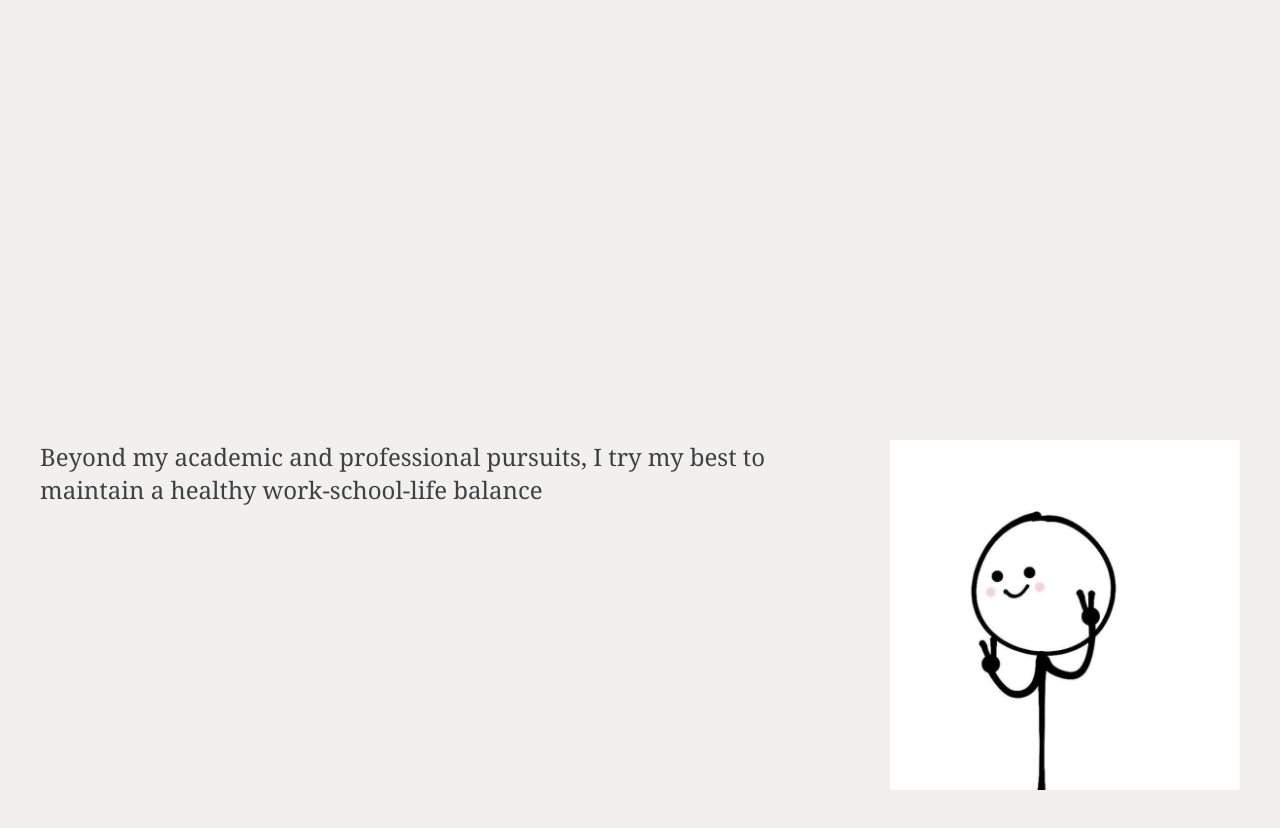
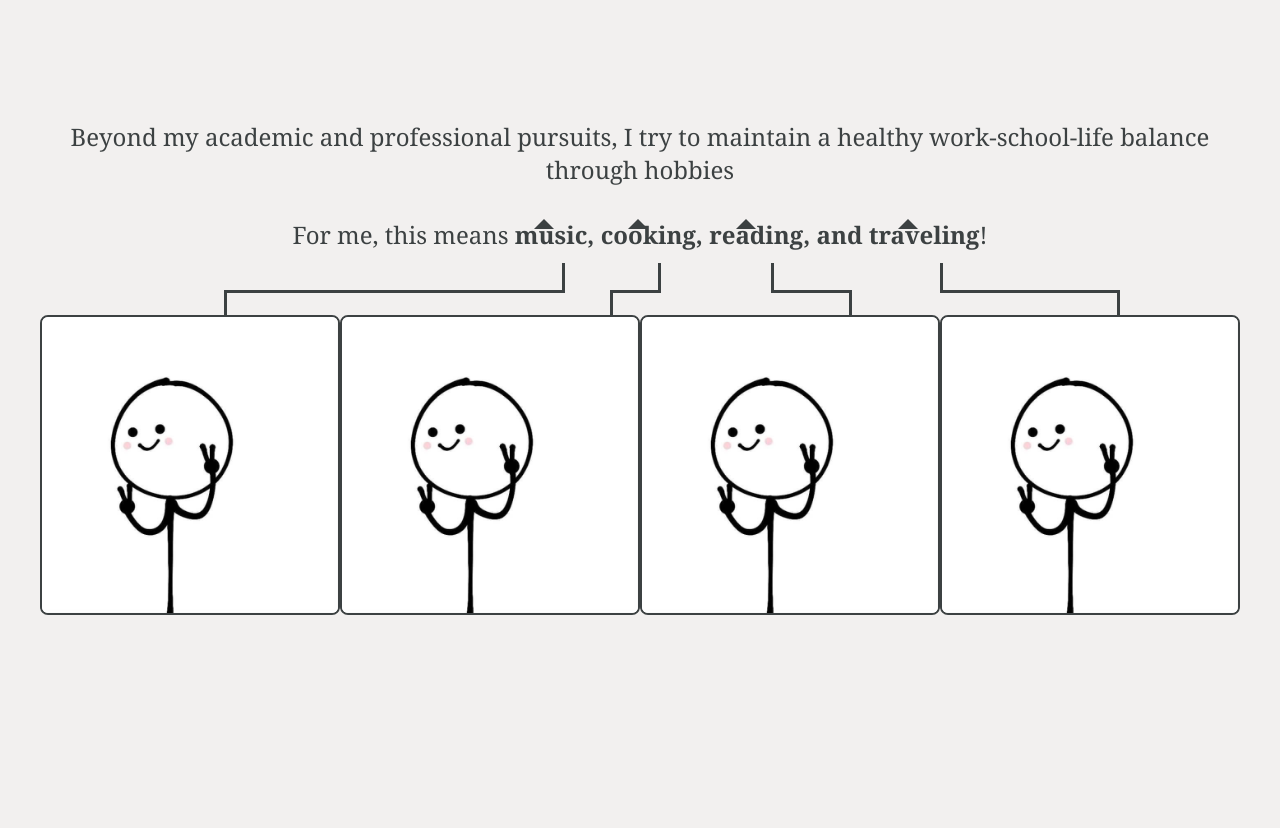
Before and after one commit to k2pereir/my-website, a React (Create React App) app in the folder my-app/: page / in a window 1280 px wide. Shown: the part 2440-3268 px from the top of the page. Built offline with nearby package versions, Linux system fonts and the light colour scheme.

Commit message:
skeleton for the about me section

```diff
--- a/my-app/src/components/about-me.css
+++ b/my-app/src/components/about-me.css
@@ -4,26 +4,199 @@
     margin: 0 auto;
     overflow: hidden;
     font-family: 'Georgia', serif;
+    position: relative;
 }
+
 
 .aboutme {
     font-size: 1.5rem;
     font-weight: 350;
-    display: flex;
-    align-items: flex-start;
-    flex-direction: row;
-    justify-content: flex-start;
     color: rgb(60, 65, 66);
+    position: relative;
 }
 
+
 .intro {
-    text-align: left;
-    flex: 1;
-    padding-right: 60px;
+    text-align: center;
 }
 
-.me {
-    flex-shrink: 0;
-    width: 350px;
-    height: 350px;
+
+.phrase {
+    padding-top: 2rem;
+    text-align: center;
 }
+
+
+.boxes {
+    display: flex;
+    justify-content: space-evenly;
+    align-items: center;
+    margin-top: 4rem;
+    position: relative;
+}
+
+
+.box {
+    width: 300px;
+    height: 300px;
+    border: 2px solid rgb(60, 65, 66);
+    border-radius: 8px;
+    object-fit: cover;
+}
+
+
+.arrows {
+    position: absolute;
+    top: 50%;
+    width: 100%;
+    height: 100%;
+    pointer-events: none;
+}
+
+
+.arrow {
+    position: absolute;
+    width: 0;
+    height: 0;
+    border-style: solid;
+}
+
+
+.arrow-music {
+    border-width: 0 10px 10px 10px;
+    border-color: transparent transparent rgb(60, 65, 66) transparent;
+    top: -30%;
+    left: 41.2%;
+}
+
+
+.arrow-cooking {
+    border-width: 0 10px 10px 10px;
+    border-color: transparent transparent rgb(60, 65, 66) transparent;
+    top: -30%;
+    left: 49%;
+}
+
+
+.arrow-reading {
+    border-width: 0 10px 10px 10px;
+    border-color: transparent transparent rgb(60, 65, 66) transparent;
+    top: -30%;
+    left: 58%;
+}
+
+
+.arrow-traveling {
+    border-width: 0 10px 10px 10px;
+    border-color: transparent transparent rgb(60, 65, 66) transparent;
+    top: -30%;
+    left: 71.5%;
+}
+
+.music-vertical-1 {
+    position: absolute;
+    width: 3px;
+    height: 30px;
+    margin-top: -352px;
+    margin-left: 521.5px;
+    background-color: rgb(60, 65, 66);
+}
+
+.music-horizontal {
+    position: absolute;
+    border: 0;
+    border-top: 3px solid rgb(60, 65, 66);
+    width: 340px;
+    margin-top: -325px;
+    margin-left: 184px;
+}
+
+.music-vertical-2 {
+    position: absolute;
+    width: 3px;
+    height: 24px;
+    margin-top: -322px;
+    margin-left: 184px;
+    background-color: rgb(60, 65, 66);
+}
+
+.cooking-vertical-1 {
+    position: absolute;
+    width: 3px;
+    height: 30px;
+    margin-top: -352px;
+    margin-left: 618px;
+    background-color: rgb(60, 65, 66);
+}
+
+.cooking-horizontal {
+    position: absolute;
+    border: 0;
+    border-top: 3px solid rgb(60, 65, 66);
+    width: 50px;
+    margin-top: -325px;
+    margin-left: 570px;
+}
+
+.cooking-vertical-2 {
+    position: absolute;
+    width: 3px;
+    height: 24px;
+    margin-top: -322px;
+    margin-left: 570px;
+    background-color: rgb(60, 65, 66);
+}
+
+.reading-vertical-1 {
+    position: absolute;
+    width: 3px;
+    height: 30px;
+    margin-top: -352px;
+    margin-left: 731px;
+    background-color: rgb(60, 65, 66);
+}
+
+.reading-horizontal {
+    position: absolute;
+    border: 0;
+    border-top: 3px solid rgb(60, 65, 66);
+    width: 80px;
+    margin-top: -325px;
+    margin-left: 732px;
+}
+
+.reading-vertical-2 {
+    position: absolute;
+    width: 3px;
+    height: 24px;
+    margin-top: -322px;
+    margin-left: 809px;
+    background-color: rgb(60, 65, 66);
+}
+
+.traveling-vertical-1 {
+    position: absolute;
+    width: 3px;
+    height: 30px;
+    margin-top: -352px;
+    margin-left: 899.5px;
+    background-color: rgb(60, 65, 66);
+}
+
+.traveling-horizontal {
+    position: absolute;
+    border: 0;
+    border-top: 3px solid rgb(60, 65, 66);
+    width: 180px;
+    margin-top: -325px;
+    margin-left: 899.5px;
+}
+
+.traveling-vertical-2 {
+    position: absolute;
+    width: 3px;
+    height: 24px;
+    margin-top: -322px;
+    margin-left: 1076.5px;
+    background-color: rgb(60, 65, 66);
+}
--- a/my-app/src/components/about-me.js
+++ b/my-app/src/components/about-me.js
@@ -6,8 +6,32 @@ const AboutMe = () => {
     return (
         <section id="aboutme">
             <div className="aboutme">
-                <p className='intro'>Beyond my academic and professional pursuits, I try my best to maintain a healthy work-school-life balance</p>
-                <img src={me} alt='me' className='me'/>
+                <p className='intro'>Beyond my academic and professional pursuits, I try to maintain a healthy work-school-life balance through hobbies</p>
+                <p className='phrase'>For me, this means <b>music, cooking, reading, and traveling</b>!</p>
+                <div className='boxes'>
+                    <img src={me} alt='me' className='box box-music'/>
+                    <img src={me} alt='me' className='box box-cooking'/>
+                    <img src={me} alt='me' className='box box-reading'/>
+                    <img src={me} alt='me' className='box box-traveling'/>
+                </div>
+                <div className='arrows'>
+                    <div className='arrow arrow-music'></div>
+                    <div className='arrow arrow-cooking'></div>
+                    <div className='arrow arrow-reading'></div>
+                    <div className='arrow arrow-traveling'></div>
+                </div>
+                <div className="music-vertical-1"></div>
+                <hr className='music-horizontal'/>
+                <div className="music-vertical-2"></div>
+                <div className="cooking-vertical-1"></div>
+                <hr className='cooking-horizontal'/>
+                <div className="cooking-vertical-2"></div>
+                <div className="reading-vertical-1"></div>
+                <hr className='reading-horizontal'/>
+                <div className="reading-vertical-2"></div>
+                <div className="traveling-vertical-1"></div>
+                <hr className='traveling-horizontal'/>
+                <div className="traveling-vertical-2"></div>
             </div>
         </section>
     )
--- a/my-app/src/components/projects.css
+++ b/my-app/src/components/projects.css
@@ -1,5 +1,5 @@
 #projects {
-    height: 100vh;
+    height: 60vh;
     width: 150vh;
     margin: 0 auto;
     overflow: hidden;
```
